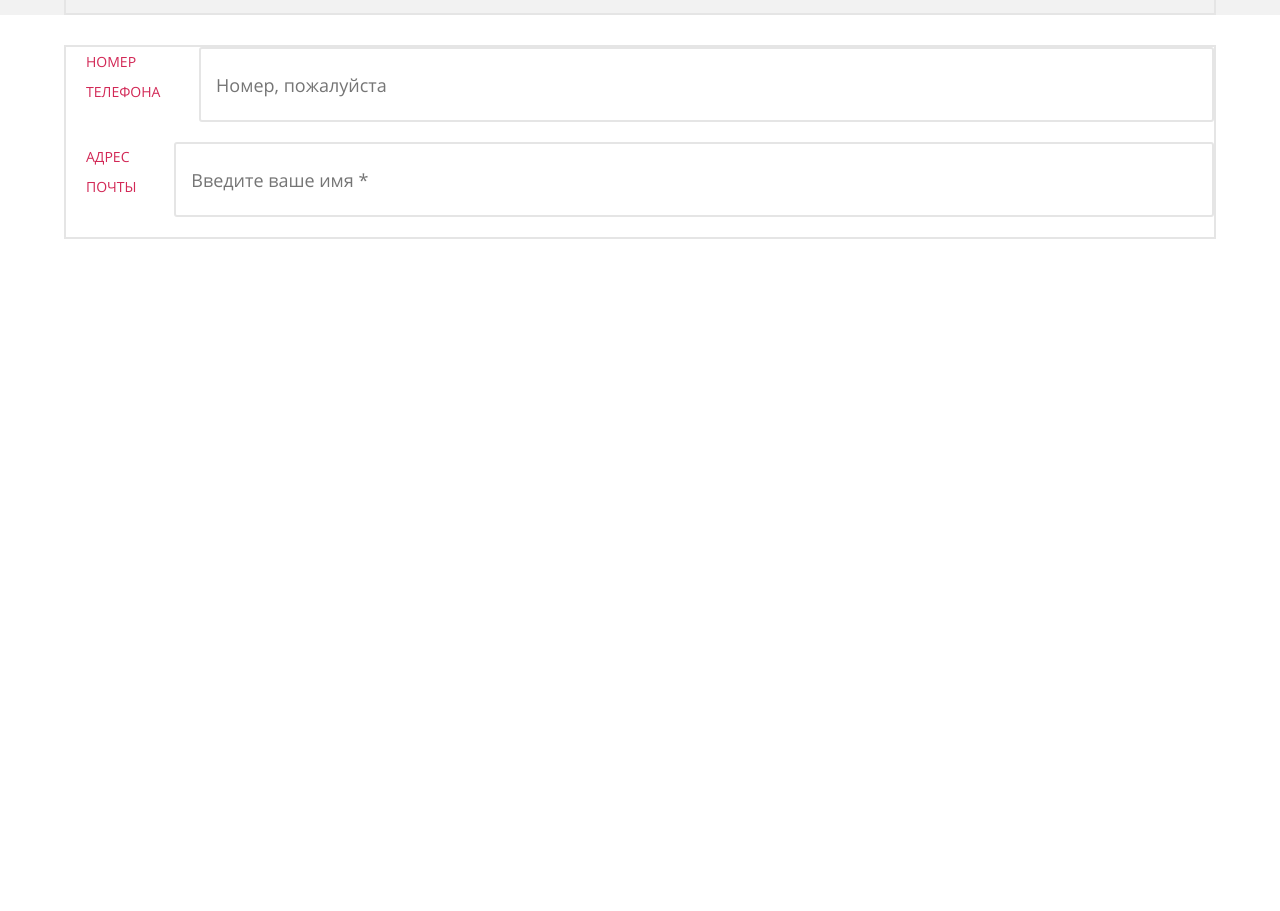
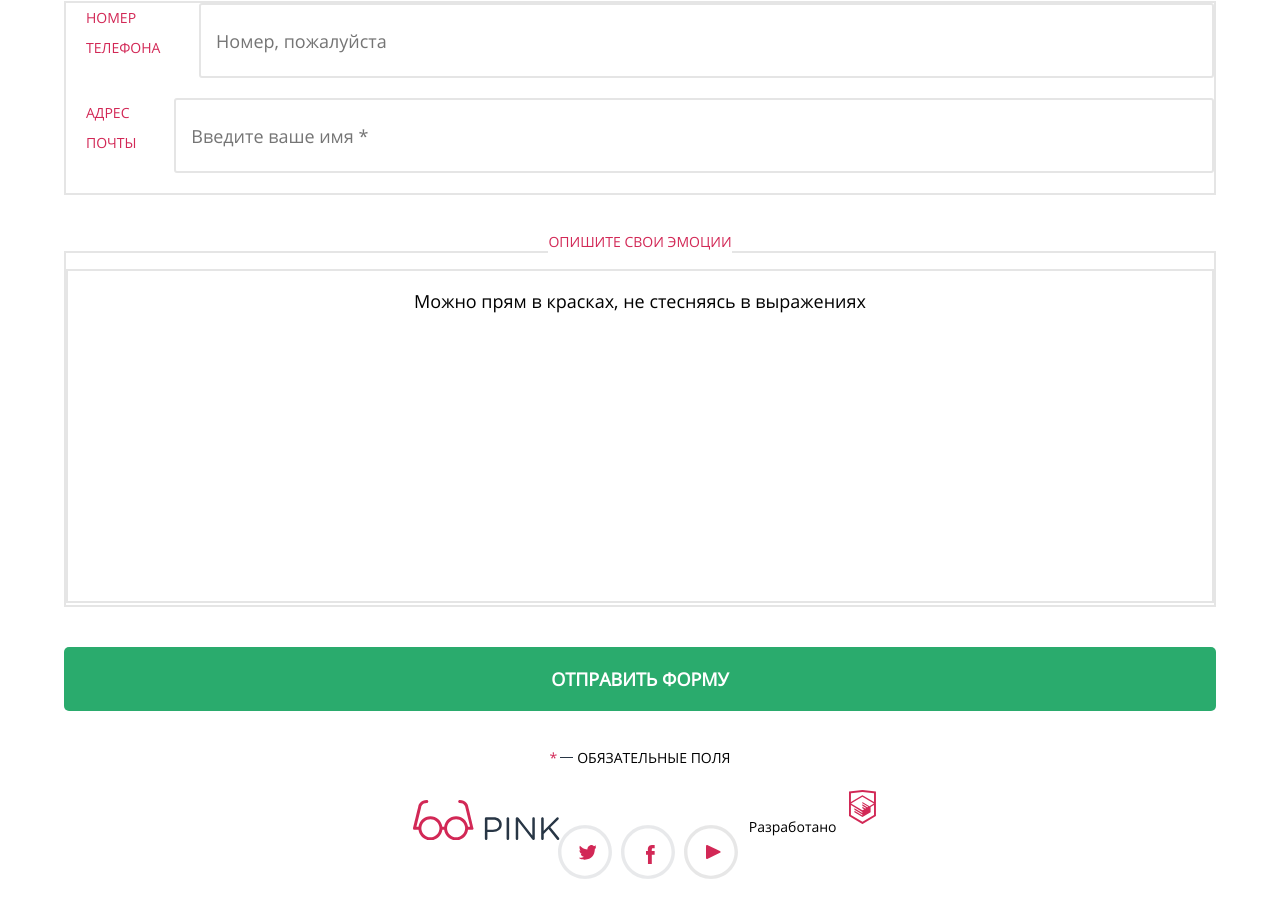
Before and after one commit to dmytrostychuk/Pink, a website: page #src/form.html in a window 1280 px wide. Shown: the part 1152-2063 px from the top of the page. Before the commit the page ends 1455 px from the top, so only its background shows below. Drawn offline with nearby package versions, Linux system fonts and the light colour scheme; files that its build step writes are made by us from their sources; files whose address does not match are found by name.

Commit message:
add new adaptive tags with mobile (emotions, send)

```diff
--- a/#src/form.html
+++ b/#src/form.html
@@ -329,10 +329,39 @@
 
       </section>
 
+      <section class="emotions">
+
+        <div class="emotions__wrapper" >
+
+          <form action="">
+            <fieldset>
+              <legend>Опишите свои эмоции</legend>
+
+              <p class="emotions__text">
+                <textarea id="story" name="story"
+                  rows="10" cols="33" >Можно прям в красках, не стесняясь в выражениях
+                </textarea>
+              </p>
+
+            </fieldset>
+          </form>
+        </div>
+
+      </section>
+
+      <div class="send">
+          <button class="send__bth" type="button">
+            Отправить форму
+          </button>
+          <p class="send__text">
+            <span>*</span>Обязательные поля
+          </p>
+      </div>
+
     </main>
 
     <!-- Social	 -->
-    <!-- <footer>
+     <footer>
 		<div class="page-footer__social social">
 			<a href="#" class="social__logo">
 				<svg version="1.1" id="Layer_1" xmlns="http://www.w3.org/2000/svg" xmlns:xlink="http://www.w3.org/1999/xlink"
@@ -406,7 +435,7 @@
 				</a>
 			</div>
 		</div>
-	</footer> -->
+	</footer>
     <script src="js/script.min.js"></script>
   </body>
 </html>
--- a/#src/scss/style.scss
+++ b/#src/scss/style.scss
@@ -946,6 +946,8 @@ body {
 
 //=======================
 .user {
+  margin: 0;
+  padding: 0 5%;
 
   .user__device {
     padding-top: 20px;
@@ -1017,9 +1019,75 @@ body {
       }
     }
   }
+}
 
+legend {
+  padding-bottom: 20px;
+  text-transform: uppercase;
+  text-align: center;
+  color: #D22856;
+}
 
+//emotions
+.emotions {
+
+  &__wrapper {
+    width: 100%;
+    padding: 40px 5%;
+  }
+
+  &__text {
+  }
+
+  textarea {
+    width: 100%;
+    padding: 15px 5%;
+    font-size: 18px;
+    line-height: 30px;
+    text-align: center;
+    border: 2px solid #e5e5e5;
+    resize: none;
+  }
 }
+
+//send
+.send {
+  padding: 0 5%;
+
+  &__bth {
+    width: 100%;
+    padding: 20px 0;
+    text-transform: uppercase;
+    font-size: 18px;
+    font-weight: bold;
+    color: #ffffff;
+    background-color: #2AAB6D;
+    border-radius: 5px;
+  }
+
+  &__text {
+    margin-top: 40px;
+    text-align: center;
+    text-transform: uppercase;
+
+    span {
+      position: relative;
+      color: #D22856;
+      padding-right: 20px;
+
+      &::before {
+        content: "";
+        position: absolute;
+        top: 9px;
+        left: 11px;
+        width: 13px;
+        height: 1px;
+        background-color: #283645;
+      }
+    }
+  }
+}
+
 
 
 
--- a/#src/scss/table.scss
+++ b/#src/scss/table.scss
@@ -497,14 +497,6 @@
     border: 2px solid #E5E5E5;
   }
 
-  legend {
-    padding: 0 25px;
-    margin-bottom: 50px;
-    text-transform: uppercase;
-    text-align: center;
-    color: #D22856;
-  }
-
   .table__none {
     display: none;
   }
```
Also changed, not shown: 6.MyPink/form.html (+31 -2 lines), 6.MyPink/css/style.css, 6.MyPink/css/style.min.css.
